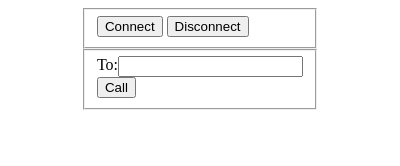
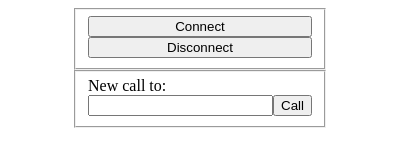
Before and after one commit to tsbarnes/chrome-sipml5, a browser extension: page popup.html in a window 400 px wide. Drawn offline with Linux system fonts and the light colour scheme.

Commit message:
Some style improvements to popup

```diff
--- a/less/popup.less
+++ b/less/popup.less
@@ -12,10 +12,11 @@ body {
             div {
                 display: flex;
                 flex-direction: row;
-
-                label {
-                    flex: 1 1 auto;
-                }
+                vertical-align: middle;
+            }
+            > button {
+                flex: 1 1 auto;
+                width: 100%;
             }
         }
     }
--- a/popup.html
+++ b/popup.html
@@ -14,11 +14,11 @@
             <button type="button" ng-show="connected" ng-click="disconnect()">Disconnect</button>
         </fieldset>
         <fieldset id="new_call" ng-show="connected">
+            <label for="toaddr">New call to:</label>
             <div>
-                <label for="toaddr">To:</label>
                 <input type="text" id="toaddr" name="toaddr" ng-model="toaddr">
+                <button type="submit">Call</button>
             </div>
-        	<button type="submit">Call</button>
         </fieldset>
         <fieldset ng-repeat="sipCall in calls">
         	<output>{{ sipCall.session }}</output>
```
